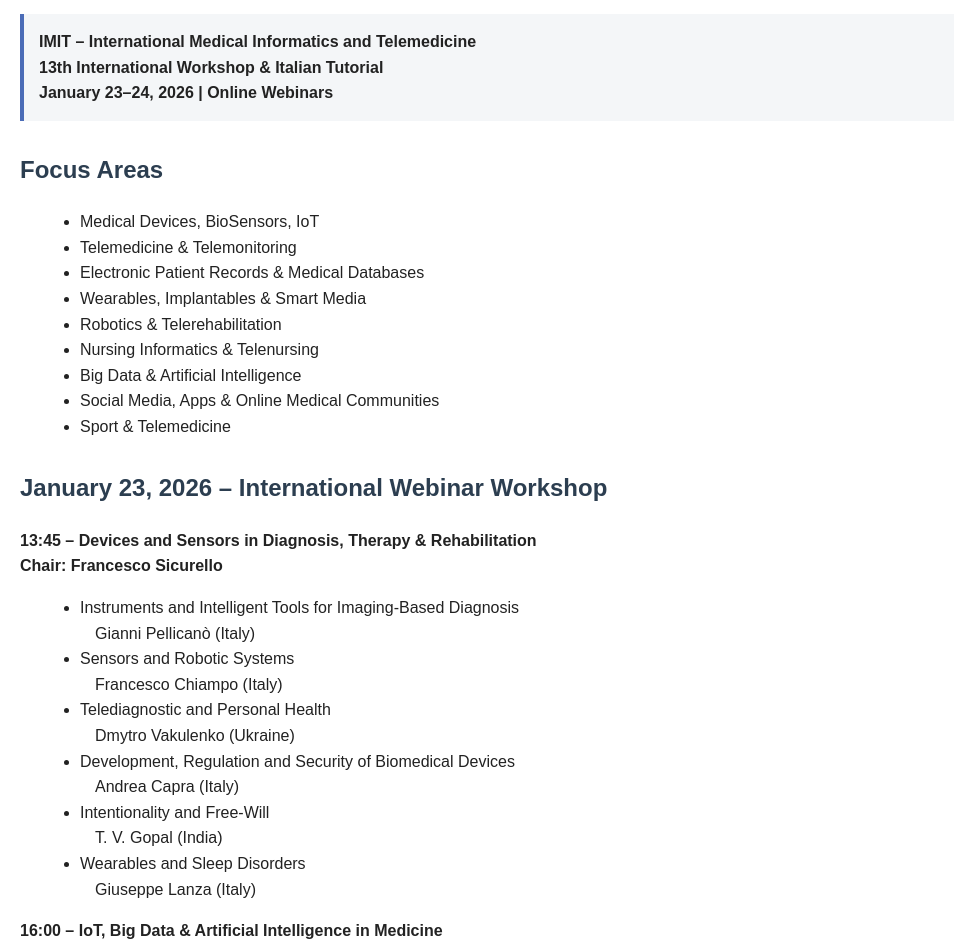
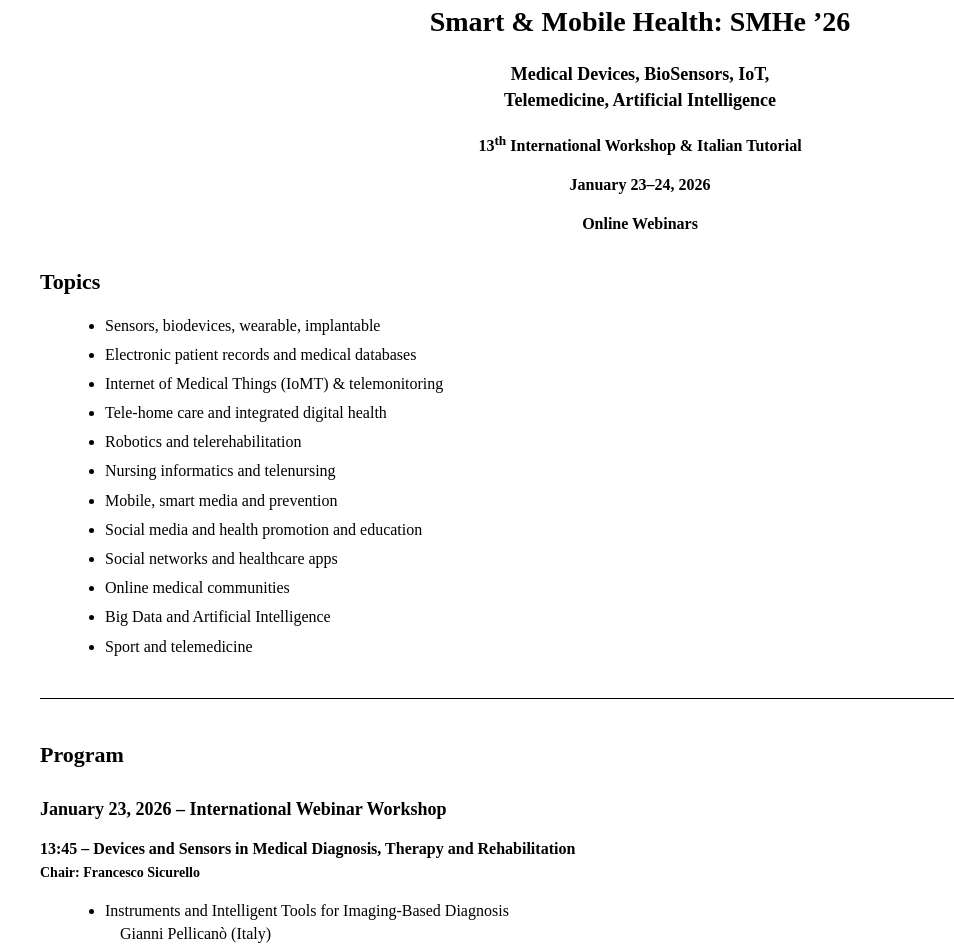
Before and after one commit to justteeprof/smhe-, a plain HTML site: page index.html in a window 1280 px wide. Shown: the part 80-1029 px from the top of the page, without its empty margins (0-954 px from the left). Drawn offline with Linux system fonts and the light colour scheme.

Commit message:
Update index.html

```diff
--- a/index.html
+++ b/index.html
@@ -2,73 +2,122 @@
 <html lang="en">
 <head>
 <meta charset="UTF-8">
-    <title>SMHe 2026 – International Workshop & Tutorial</title>
+<title>SMHe 2026 – Smart & Mobile Health</title>
 <meta name="viewport" content="width=device-width, initial-scale=1.0">
+
 <style>
     body {
-            font-family: Arial, Helvetica, sans-serif;
-            line-height: 1.6;
-            margin: 20px;
-            color: #222;
+        font-family: "Times New Roman", Georgia, serif;
+        margin: 40px;
+        color: #000;
+        background: #fff;
+        line-height: 1.45;
     }
-        h1, h2, h3 {
-            color: #2c3e50;
-        }
-        h1 {
+
+    .center {
         text-align: center;
     }
-        section {
-            margin-bottom: 30px;
+
+    h1 {
+        font-size: 28px;
+        margin-bottom: 5px;
     }
+
+    h2 {
+        font-size: 22px;
+        margin-top: 30px;
+        margin-bottom: 10px;
+    }
+
+    h3 {
+        font-size: 18px;
+        margin-top: 25px;
+        margin-bottom: 5px;
+    }
+
+    .subtitle {
+        font-size: 18px;
+        font-weight: bold;
+    }
+
+    .section {
+        margin-top: 25px;
+    }
+
     ul {
-            margin-left: 20px;
+        margin-left: 25px;
     }
-        .program-time {
+
+    li {
+        margin-bottom: 6px;
+    }
+
+    .time {
         font-weight: bold;
         margin-top: 15px;
     }
+
     .speaker {
         margin-left: 15px;
     }
-        .highlight {
-            background: #f4f6f8;
-            padding: 15px;
-            border-left: 4px solid #4b6cb7;
+
+    .divider {
+        margin: 40px 0;
+        border-top: 1px solid #000;
+    }
+
+    .small {
+        font-size: 14px;
     }
 </style>
 </head>
+
 <body>
 
-<h1>Smart & Mobile Health – SMHe 2026</h1>
+<div class="center">
+    <p><strong>IMIT – International Medical Informatics and Telemedicine</strong></p>
 
-<section class="highlight">
-    <strong>IMIT – International Medical Informatics and Telemedicine</strong><br>
-    <strong>13th International Workshop & Italian Tutorial</strong><br>
-    <strong>January 23–24, 2026 | Online Webinars</strong>
-</section>
+    <h1>Smart & Mobile Health: SMHe ’26</h1>
 
-<section>
-    <h2>Focus Areas</h2>
+    <p class="subtitle">
+        Medical Devices, BioSensors, IoT,<br>
+        Telemedicine, Artificial Intelligence
+    </p>
+
+    <p><strong>13<sup>th</sup> International Workshop & Italian Tutorial</strong></p>
+    <p><strong>January 23–24, 2026</strong></p>
+    <p><strong>Online Webinars</strong></p>
+</div>
+
+<div class="section">
+    <h2>Topics</h2>
     <ul>
-        <li>Medical Devices, BioSensors, IoT</li>
-        <li>Telemedicine & Telemonitoring</li>
-        <li>Electronic Patient Records & Medical Databases</li>
-        <li>Wearables, Implantables & Smart Media</li>
-        <li>Robotics & Telerehabilitation</li>
-        <li>Nursing Informatics & Telenursing</li>
-        <li>Big Data & Artificial Intelligence</li>
-        <li>Social Media, Apps & Online Medical Communities</li>
-        <li>Sport & Telemedicine</li>
+        <li>Sensors, biodevices, wearable, implantable</li>
+        <li>Electronic patient records and medical databases</li>
+        <li>Internet of Medical Things (IoMT) & telemonitoring</li>
+        <li>Tele-home care and integrated digital health</li>
+        <li>Robotics and telerehabilitation</li>
+        <li>Nursing informatics and telenursing</li>
+        <li>Mobile, smart media and prevention</li>
+        <li>Social media and health promotion and education</li>
+        <li>Social networks and healthcare apps</li>
+        <li>Online medical communities</li>
+        <li>Big Data and Artificial Intelligence</li>
+        <li>Sport and telemedicine</li>
     </ul>
-</section>
+</div>
 
-<section>
-    <h2>January 23, 2026 – International Webinar Workshop</h2>
+<div class="divider"></div>
 
-    <div class="program-time">
-        13:45 – Devices and Sensors in Diagnosis, Therapy & Rehabilitation
-        <br>Chair: Francesco Sicurello
-    </div>
+<div class="section">
+    <h2>Program</h2>
+
+    <h3>January 23, 2026 – International Webinar Workshop</h3>
+
+    <p class="time">
+        13:45 – Devices and Sensors in Medical Diagnosis, Therapy and Rehabilitation<br>
+        <span class="small">Chair: Francesco Sicurello</span>
+    </p>
 
     <ul>
         <li>Instruments and Intelligent Tools for Imaging-Based Diagnosis
@@ -86,15 +135,15 @@
         <li>Intentionality and Free-Will
             <div class="speaker">T. V. Gopal (India)</div>
         </li>
-        <li>Wearables and Sleep Disorders
+        <li>Wearables and Nearables in Sleep Disorders
             <div class="speaker">Giuseppe Lanza (Italy)</div>
         </li>
     </ul>
 
-    <div class="program-time">
-        16:00 – IoT, Big Data & Artificial Intelligence in Medicine
-        <br>Chair: Giancarlo Mauri
-    </div>
+    <p class="time">
+        16:00 – IoT, Big Data and Artificial Intelligence in Medicine<br>
+        <span class="small">Chair: Giancarlo Mauri</span>
+    </p>
 
     <ul>
         <li>AI and Federated Learning
@@ -107,9 +156,7 @@
             <div class="speaker">Pierluigi Ritrovato (Italy)</div>
         </li>
         <li><strong>AI Chatbots and Smart Apps in Healthcare</strong>
-            <div class="speaker">
-                David Olatayo Olayiwola (Duchess International Hospital, Nigeria)
-            </div>
+            <div class="speaker">David Olatayo Olayiwola (Nigeria)</div>
         </li>
         <li>Robotics and Rehabilitation
             <div class="speaker">Stefano Mazzoleni (Italy)</div>
@@ -117,45 +164,38 @@
         <li>IoT Integration for Neuro-Rehabilitation
             <div class="speaker">Giorgia Pregnolato (Ireland)</div>
         </li>
-        <li>Governance, Ethics & Data Privacy in IoMT and AI
+        <li>Strategic Governance, Ethics and Data Privacy
             <div class="speaker">Nevine Labib Makram (Egypt)</div>
         </li>
     </ul>
 
-    <p><strong>18:15 – IMIT Community Organizing Meeting</strong></p>
-</section>
+    <p class="time">18:15 – Organizing Meeting of the IMIT Community</p>
+</div>
 
-<section>
-    <h2>January 24, 2026 – Italian National Tutorial</h2>
+<div class="divider"></div>
+
+<div class="section">
+    <h3>January 24, 2026 – Italian National Tutorial</h3>
+
     <p>
-        <strong>Biomedical Devices and Sensors:</strong> Safety, Regulations and Applications in
+        Biomedical Devices and Sensors: Safety, Regulations and Applications in
         Telemedicine and Digital Health
     </p>
 
     <ul>
-        <li>09:15 – Registration & Introduction</li>
+        <li>09:15 – Registration and Introduction</li>
         <li>09:30 – Diagnostic and Therapeutic Applications</li>
         <li>11:15 – Monitoring and Rehabilitation Applications</li>
     </ul>
 
-    <p><strong>Chair:</strong> Francesco Sicurello (President IITM / IMIT)</p>
-</section>
+    <p><strong>Chair:</strong> Francesco Sicurello</p>
+</div>
 
-<section>
-    <h2>Faculty & Committees</h2>
-    <p>
-        International and Italian Scientific Committees comprising leading experts
-        from Europe, Africa, Asia, and the Americas in medical informatics,
-        telemedicine, AI, robotics, and digital health.
-    </p>
-</section>
+<div class="divider"></div>
 
-<footer>
-    <hr>
-    <p style="text-align:center;">
-        © 2026 SMHe – International Medical Informatics and Telemedicine
-    </p>
-</footer>
+<div class="center small">
+    © 2026 IMIT – Smart & Mobile Health (SMHe)
+</div>
 
 </body>
 </html>
```
Lines whose indentation alone changed are shown as unchanged.
